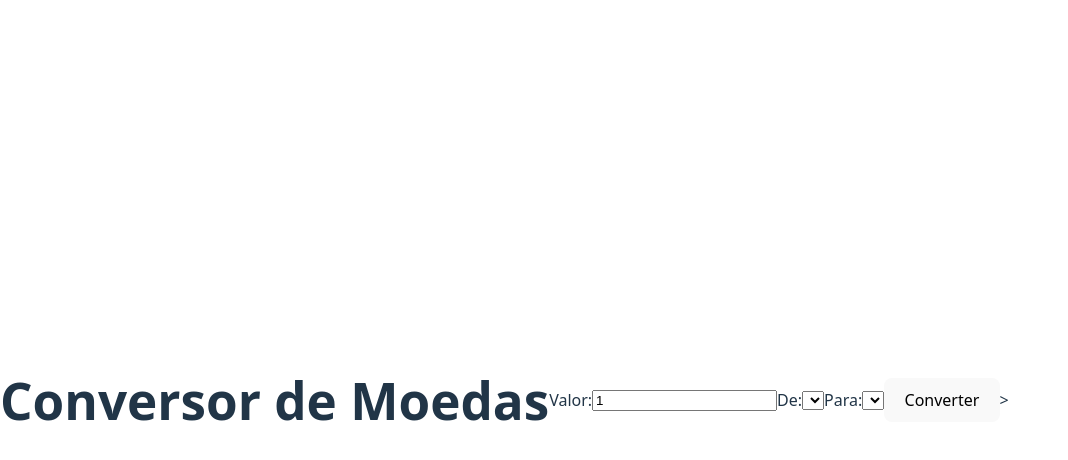
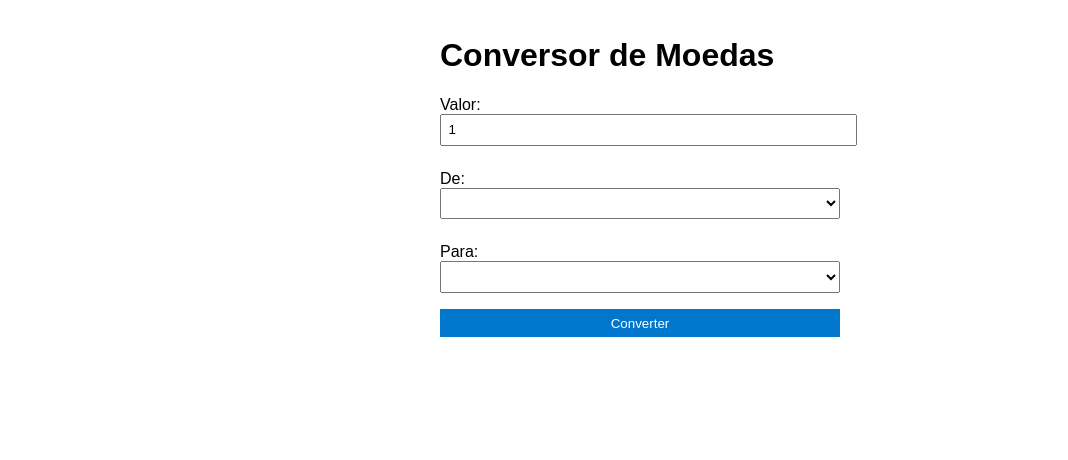
Before and after one commit to YasminNathalinSantos/Currency-convert, a website built with Vite: page index.html in a window 1280 px wide. Shown: the whole page, without its empty margins (0-1068 px from the left). Built offline with nearby package versions, Linux system fonts and the light colour scheme.

Commit message:
feat: reformat page style

```diff
--- a/index.html
+++ b/index.html
@@ -3,7 +3,8 @@
   <head>
     <meta charset="UTF-8" />
     <meta name="viewport" content="width=device-width, initial-scale=1.0" />
-    <link rel="stylesheet" href="style.css" />
+    <link rel="stylesheet" href="src/style.css" />
+
     <title>Conversor de Moedas</title>
   </head>
   <body>
@@ -17,6 +18,8 @@
     <label for="to">Para:</label>
     <select id="to"></select>
 
-    <button id="convert">Converter</button>>
+    <button id="convert">Converter</button>
+
+    <p id="result"></p>
   </body>
 </html>
--- a/src/style.css
+++ b/src/style.css
@@ -1,96 +1,34 @@
-:root {
-  font-family: system-ui, Avenir, Helvetica, Arial, sans-serif;
-  line-height: 1.5;
-  font-weight: 400;
-
-  color-scheme: light dark;
-  color: rgba(255, 255, 255, 0.87);
-  background-color: #242424;
-
-  font-synthesis: none;
-  text-rendering: optimizeLegibility;
-  -webkit-font-smoothing: antialiased;
-  -moz-osx-font-smoothing: grayscale;
+body {
+  font-family: Arial, sans-serif;
+  padding: 1rem;
+  max-width: 400px;
+  margin: 0 auto;
 }
 
-a {
-  font-weight: 500;
-  color: #646cff;
-  text-decoration: inherit;
-}
-a:hover {
-  color: #535bf2;
+label {
+  display: block;
+  margin-top: 0.5rem;
 }
 
-body {
-  margin: 0;
-  display: flex;
-  place-items: center;
-  min-width: 320px;
-  min-height: 100vh;
-}
-
-h1 {
-  font-size: 3.2em;
-  line-height: 1.1;
-}
-
-#app {
-  max-width: 1280px;
-  margin: 0 auto;
-  padding: 2rem;
-  text-align: center;
-}
-
-.logo {
-  height: 6em;
-  padding: 1.5em;
-  will-change: filter;
-  transition: filter 300ms;
-}
-.logo:hover {
-  filter: drop-shadow(0 0 2em #646cffaa);
-}
-.logo.vanilla:hover {
-  filter: drop-shadow(0 0 2em #3178c6aa);
-}
-
-.card {
-  padding: 2em;
-}
-
-.read-the-docs {
-  color: #888;
+input,
+select,
+button {
+  margin-bottom: 1rem;
+  width: 100%;
+  padding: 0.4rem;
 }
 
 button {
-  border-radius: 8px;
-  border: 1px solid transparent;
-  padding: 0.6em 1.2em;
-  font-size: 1em;
-  font-weight: 500;
-  font-family: inherit;
-  background-color: #1a1a1a;
+  background-color: #0077cc;
+  color: white;
+  border: none;
   cursor: pointer;
-  transition: border-color 0.25s;
-}
-button:hover {
-  border-color: #646cff;
-}
-button:focus,
-button:focus-visible {
-  outline: 4px auto -webkit-focus-ring-color;
 }
 
-@media (prefers-color-scheme: light) {
-  :root {
-    color: #213547;
-    background-color: #ffffff;
-  }
-  a:hover {
-    color: #747bff;
-  }
-  button {
-    background-color: #f9f9f9;
-  }
+button:hover {
+  background-color: #005fa3;
 }
+
+p {
+  font-weight: bold;
+}
```
